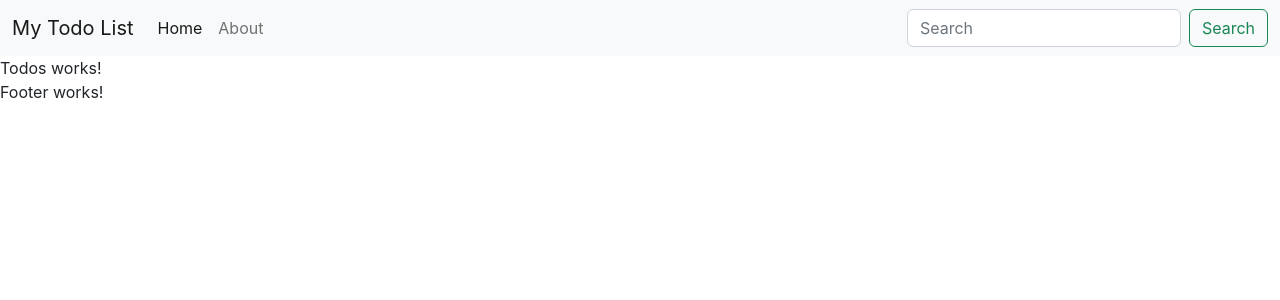
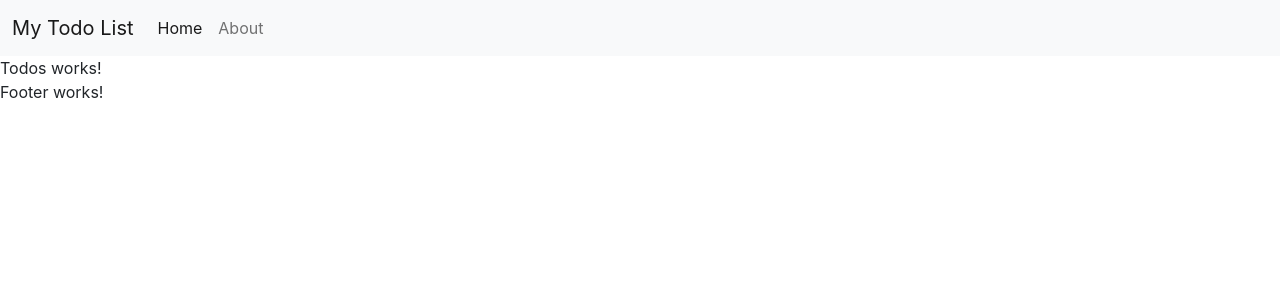
Before and after one commit to rajat-tomar/react-todo, a React (Create React App) app: page / in a window 1280 px wide. Shown: the top 300 px of the page. Built offline with nearby package versions, Linux system fonts and the light colour scheme.

Commit message:
Define props type and default props for title and searchbar in header

```diff
--- a/src/components/Header.js
+++ b/src/components/Header.js
@@ -21,13 +21,23 @@ export default function Header(props) {
                             <a className="nav-link" href="#">About</a>
                         </li>
                     </ul>
-                    <form className="d-flex" role="search">
+                    {props.searchBar ? <form className="d-flex" role="search">
                         <input className="form-control me-2" type="search" placeholder="Search"
                                aria-label="Search"/>
                         <button className="btn btn-outline-success" type="submit">Search</button>
-                    </form>
+                    </form> : ""}
                 </div>
             </div>
         </nav>
     );
 }
+
+Header.defaultProps = {
+    title: "Your Title Here",
+    searchBar: true
+}
+
+Header.propTypes = {
+    title: PropTypes.string,
+    searchBar: PropTypes.bool.isRequired
+}
```
